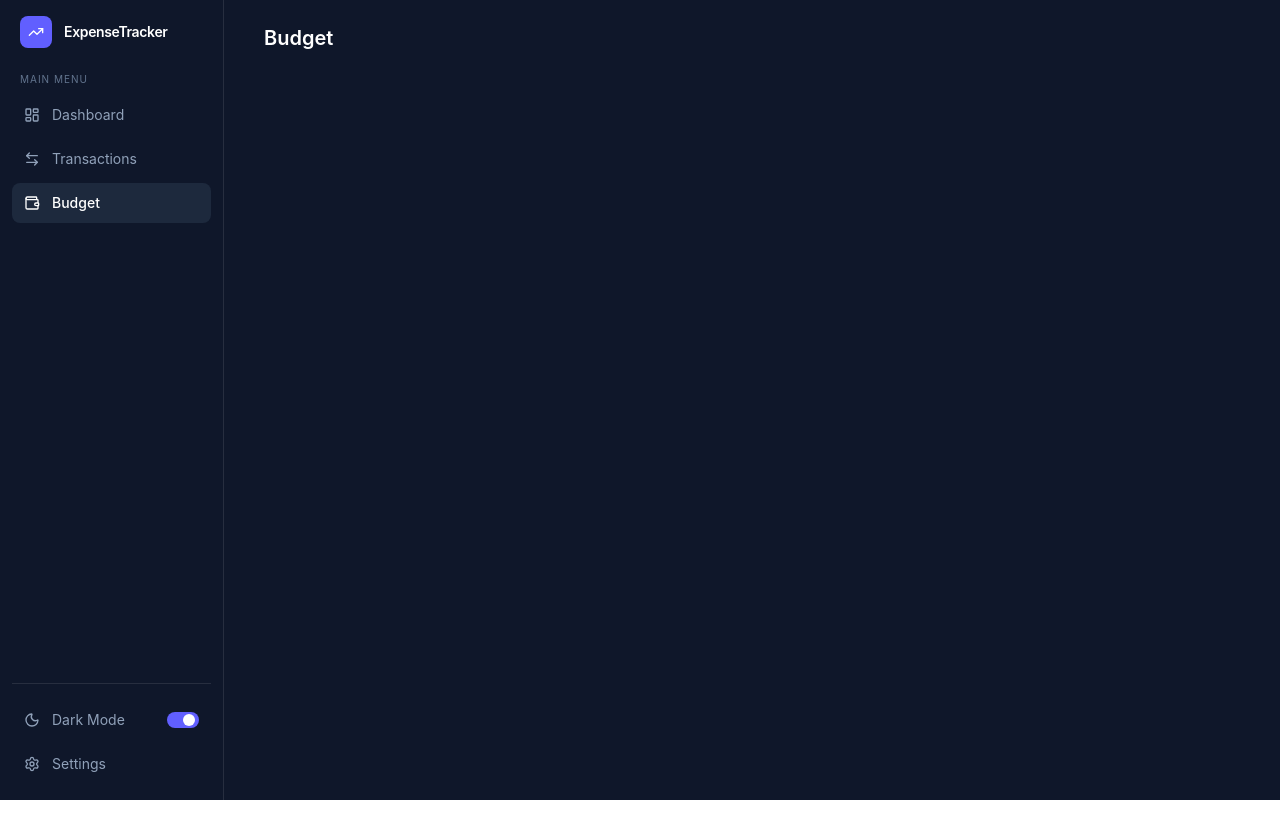
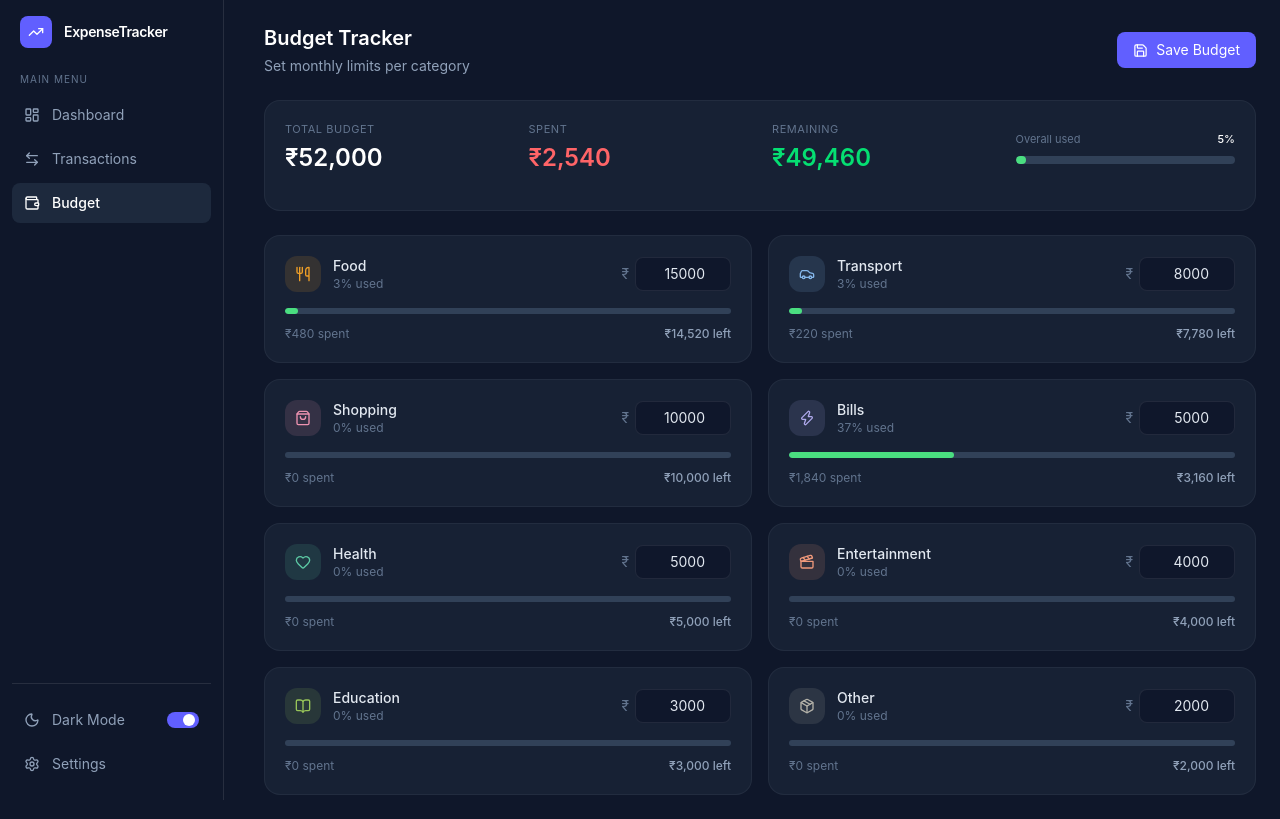
Before and after one commit to himanshukmwt/expense-tracker-react, a React (Vite) app: page /budget in a window 1280 px wide. Built offline with nearby package versions, Linux system fonts and the light colour scheme.

Commit message:
Added budget page

```diff
--- a/src/Context/ExpenseContext.jsx
+++ b/src/Context/ExpenseContext.jsx
@@ -2,7 +2,9 @@ import { createContext, useContext, useReducer, useEffect } from 'react'
 
 const ExpenseContext=createContext();
 
-const initialState = {
+const savedData = localStorage.getItem('expenseData')
+
+const initialState =savedData ? JSON.parse(savedData) : {
    entries: [
     { id: 1, type: 'income',  title: 'Salary',           amount: 85000, category: 'Salary',        date: '2026-06-01', notes: '' },
     { id: 2, type: 'expense', title: 'Swiggy order',      amount: 480,   category: 'Food',          date: '2026-06-06', notes: '' },
@@ -65,12 +67,6 @@ function expenseReducer(state, action) {
 export function ExpenseProvider({ children}){
     const[state, dispatch]=useReducer(expenseReducer, initialState)
 
-    useEffect(()=>{
-        const saved = localStorage.getItem('expenseData')
-        if(saved){
-            dispatch({type:'LOAD_DATA', payload: JSON.parse(saved)})
-        }
-    },[])
 
       useEffect(() => {
     localStorage.setItem('expenseData', JSON.stringify(state))
--- a/src/Pages/Budget.jsx
+++ b/src/Pages/Budget.jsx
@@ -1,4 +1,195 @@
+import { useState } from 'react'
+import { useExpense } from '../Context/ExpenseContext'
+import {
+  Utensils, Car, ShoppingBag, Zap, Heart,
+  Clapperboard, BookOpen, Package, Save
+} from 'lucide-react'
+
+const CATEGORIES = [
+  { name: 'Food', icon: Utensils, color: '#EF9F27' },
+  { name: 'Transport', icon: Car, color: '#85B7EB' },
+  { name: 'Shopping', icon: ShoppingBag, color: '#ED93B1' },
+  { name: 'Bills', icon: Zap, color: '#AFA9EC' },
+  { name: 'Health', icon: Heart, color: '#5DCAA5' },
+  { name: 'Entertainment', icon: Clapperboard, color: '#F0997B' },
+  { name: 'Education', icon: BookOpen, color: '#97C459' },
+  { name: 'Other', icon: Package, color: '#B4B2A9' },
+]
+
 function Budget() {
-  return <h1 className="text-xl font-semibold">Budget</h1>
+  const { entries, budgets, updateBudget } = useExpense()
+  const [localBudgets, setLocalBudgets] = useState({ ...budgets })
+  const [saved, setSaved] = useState(false)
+
+  const currentMonth = new Date().toISOString().slice(0, 7)
+  const monthExpenses = entries.filter(
+    e => e.type === 'expense' && e.date.startsWith(currentMonth)
+  )
+
+  const catSpend = {}
+  monthExpenses.forEach(e => {
+    catSpend[e.category] = (catSpend[e.category] || 0) + e.amount
+  })
+
+  const totalBudget = Object.values(localBudgets).reduce((a, b) => a + (b || 0), 0)
+  const totalSpent = monthExpenses.reduce((a, e) => a + e.amount, 0)
+  const totalRemaining = totalBudget - totalSpent
+  const overallPct = totalBudget > 0 ? Math.min(100, Math.round((totalSpent / totalBudget) * 100)) : 0
+
+  const fmt = (n) => "\u20B9" + Math.abs(n).toLocaleString('en-IN')
+
+  const handleBudgetChange = (cat, value) => {
+    setLocalBudgets({ ...localBudgets, [cat]: parseFloat(value) || 0 })
+    setSaved(false)
+  }
+
+  const handleSave = () => {
+    updateBudget(localBudgets)
+    setSaved(true)
+    setTimeout(() => setSaved(false), 2000)
+  }
+
+  const getBarColor = (pct) => {
+    if (pct >= 90) return '#D85A30'
+    if (pct >= 70) return '#EF9F27'
+    return '#4ade80'
+  }
+
+  return (
+    <div className="flex flex-col gap-6">
+
+      {/* Header */}
+      <div className="flex items-center justify-between">
+        <div>
+          <h1 className="text-xl font-semibold text-white">Budget Tracker</h1>
+          <p className="text-slate-400 text-sm mt-1">
+            Set monthly limits per category
+          </p>
+        </div>
+        <button
+          onClick={handleSave}
+          className={`flex items-center gap-2 text-sm px-4 py-2 rounded-lg transition-all ${
+            saved
+              ? 'bg-green-500/20 text-green-400 border border-green-500/30'
+              : 'bg-indigo-500 hover:bg-indigo-600 text-white'
+          }`}
+        >
+          <Save size={15} />
+          {saved ? 'Saved!' : 'Save Budget'}
+        </button>
+      </div>
+
+      {/* Overall Summary Card */}
+      <div className="bg-slate-800/60 border border-white/5 rounded-2xl p-5">
+        <div className="grid grid-cols-2 xl:grid-cols-4 gap-6 mb-4">
+          <div>
+            <p className="text-[11px] text-slate-500 uppercase tracking-wider mb-1">Total Budget</p>
+            <p className="text-2xl font-semibold text-white">{fmt(totalBudget)}</p>
+          </div>
+          <div>
+            <p className="text-[11px] text-slate-500 uppercase tracking-wider mb-1">Spent</p>
+            <p className="text-2xl font-semibold text-red-400">{fmt(totalSpent)}</p>
+          </div>
+          <div>
+            <p className="text-[11px] text-slate-500 uppercase tracking-wider mb-1">Remaining</p>
+            <p className={`text-2xl font-semibold ${totalRemaining >= 0 ? 'text-green-400' : 'text-red-400'}`}>
+              {totalRemaining < 0 ? '-' : ''}{fmt(totalRemaining)}
+            </p>
+          </div>
+          <div className="flex flex-col justify-center">
+            <div className="flex justify-between mb-2">
+              <span className="text-[11px] text-slate-500">Overall used</span>
+              <span className="text-[11px] text-white font-medium">{overallPct}%</span>
+            </div>
+            <div className="h-2 bg-slate-700 rounded-full overflow-hidden">
+              <div
+                className="h-full rounded-full transition-all duration-500"
+                style={{
+                  width: `${overallPct}%`,
+                  background: getBarColor(overallPct)
+                }}
+              />
+            </div>
+          </div>
+        </div>
+      </div>
+
+      {/* Category Cards */}
+      <div className="grid grid-cols-1 xl:grid-cols-2 gap-4">
+        {CATEGORIES.map(cat => {
+          const Icon = cat.icon
+          const spent = catSpend[cat.name] || 0
+          const limit = localBudgets[cat.name] || 0
+          const pct = limit > 0 ? Math.min(100, Math.round((spent / limit) * 100)) : 0
+          const remaining = limit - spent
+          const barColor = getBarColor(pct)
+
+          return (
+            <div
+              key={cat.name}
+              className="bg-slate-800/60 border border-white/5 rounded-2xl p-5"
+            >
+              <div className="flex items-center justify-between mb-4">
+                <div className="flex items-center gap-3">
+                  <div
+                    className="w-9 h-9 rounded-xl flex items-center justify-center flex-shrink-0"
+                    style={{ background: cat.color + '22' }}
+                  >
+                    <Icon size={16} style={{ color: cat.color }} />
+                  </div>
+                  <div>
+                    <p className="text-slate-200 text-sm font-medium">{cat.name}</p>
+                    <p className="text-slate-500 text-xs">
+                      {limit > 0 ? `${pct}% used` : 'No limit set'}
+                    </p>
+                  </div>
+                </div>
+
+                <div className="flex items-center gap-1.5">
+                  <span className="text-slate-500 text-sm">₹</span>
+                  <input
+                    type="number"
+                    value={localBudgets[cat.name] || ''}
+                    onChange={e => handleBudgetChange(cat.name, e.target.value)}
+                    placeholder="0"
+                    className="w-24 bg-slate-900 border border-white/8 rounded-lg px-2.5 py-1.5 text-slate-200 text-sm text-right focus:outline-none focus:border-indigo-500 transition-colors"
+                  />
+                </div>
+              </div>
+
+              <div className="h-1.5 bg-slate-700 rounded-full overflow-hidden mb-3">
+                <div
+                  className="h-full rounded-full transition-all duration-500"
+                  style={{
+                    width: limit > 0 ? `${pct}%` : '0%',
+                    background: barColor
+                  }}
+                />
+              </div>
+
+              <div className="flex justify-between items-center">
+                <p className="text-slate-500 text-xs">
+                  {fmt(spent)} spent
+                </p>
+                {limit > 0 && (
+                  <p className={`text-xs font-medium ${remaining >= 0 ? 'text-slate-400' : 'text-red-400'}`}>
+                    {remaining >= 0
+                      ? `${fmt(remaining)} left`
+                      : `${fmt(Math.abs(remaining))} over budget! `
+                    }
+                  </p>
+                )}
+                {pct >= 90 && limit > 0 && (
+                  <span className="text-xs text-red-400 font-medium"> Near limit!</span>
+                )}
+              </div>
+            </div>
+          )
+        })}
+      </div>
+
+    </div>
+  )
 }
-export default Budget;
+
+export default Budget
```
